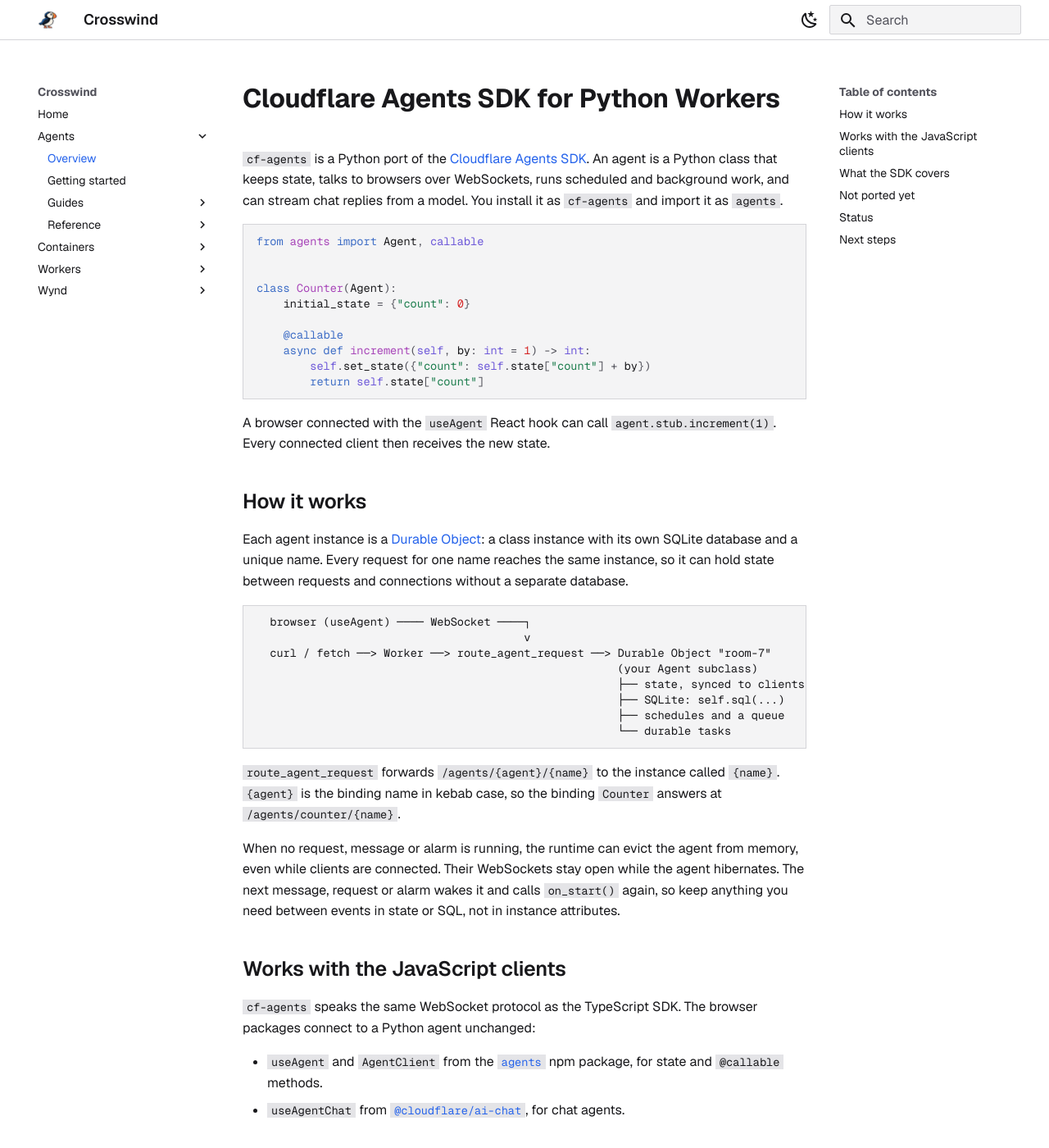
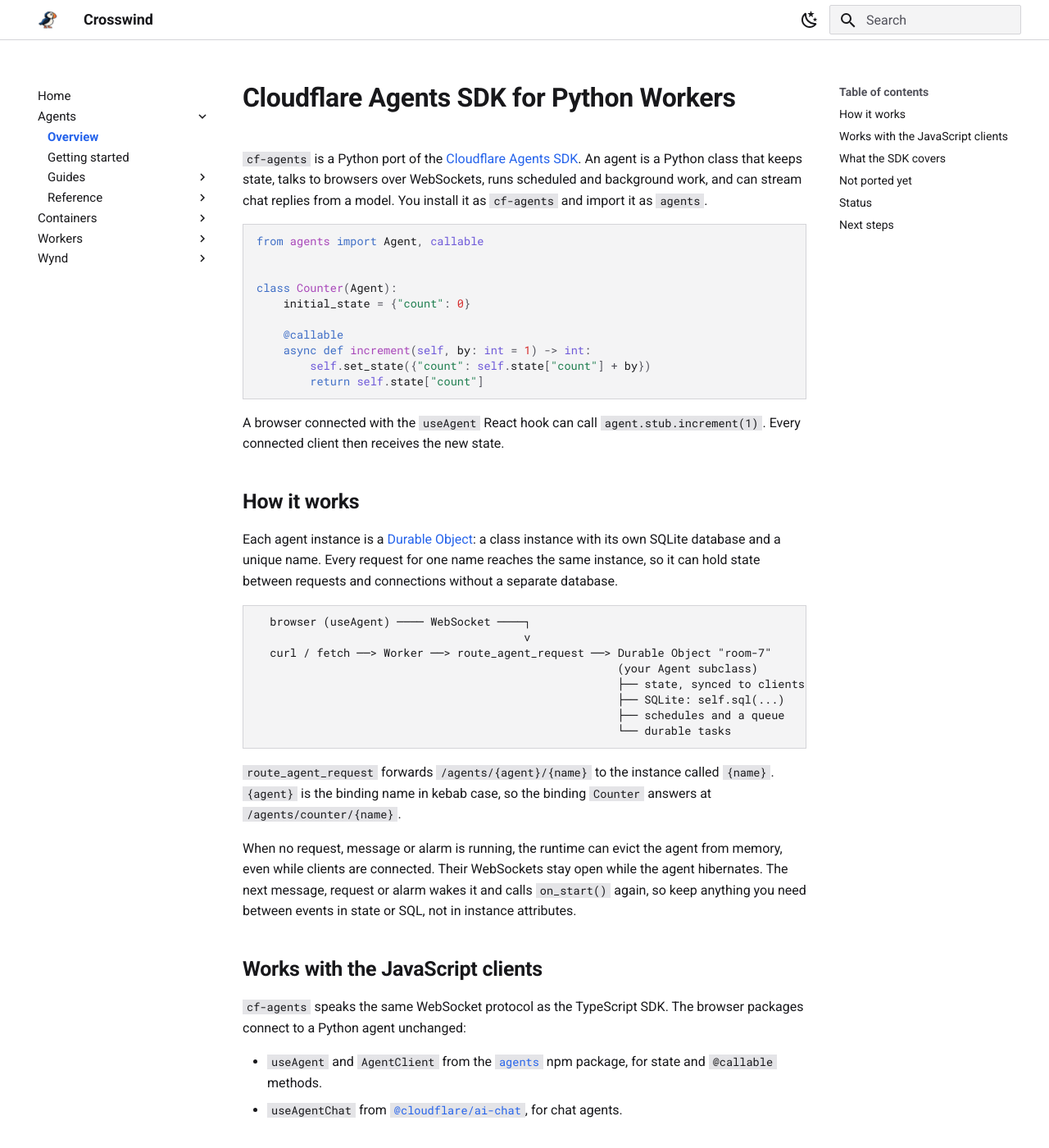
Before and after one commit to justanotherbyte/cf-agents, an MkDocs documentation site: the page built from docs/docs/agents/overview.md, in a window 1280 px wide and 1400 px high. Shown: the whole window at 82% size. Built offline with MkDocs 1.6.1 and Material for MkDocs 9.7.7, drawn with Linux system fonts in a browser that asks for light colours.

Commit message:
revert to default mkdocs formatting with inspiration from uv
Co-Authored-By: Claude Opus 5.5 <noreply@anthropic.com>

```diff
--- a/docs/docs/stylesheets/theme.css
+++ b/docs/docs/stylesheets/theme.css
@@ -209,3 +209,29 @@ body {
     transition: none;
   }
 }
+
+/* Primary nav, after docs.astral.sh/uv: smaller text and tighter spacing on wide screens */
+@media screen and (min-width: 76.25em) {
+  /* The title is only needed for back navigation in the mobile drawer */
+  .md-nav--primary .md-nav__title {
+    display: none;
+  }
+
+  .md-nav--primary,
+  .md-nav--primary .md-nav {
+    font-size: 0.75rem;
+  }
+
+  /* Space items with the item margin, not the link margin, so gaps stay even */
+  .md-nav--primary .md-nav__link {
+    margin: 0;
+  }
+
+  .md-nav--primary .md-nav__item {
+    margin-top: 0.35em;
+  }
+}
+
+.md-nav__link--active {
+  font-weight: 700;
+}
--- a/docs/mkdocs.yml
+++ b/docs/mkdocs.yml
@@ -5,7 +5,6 @@ theme:
   custom_dir: overrides
   logo: assets/logo.png
   favicon: assets/logo.png
-  font: false  # overrides/main.html loads Geist
   palette:
     - media: "(prefers-color-scheme: light)"
       scheme: default
--- a/docs/overrides/main.html
+++ b/docs/overrides/main.html
@@ -1,11 +1,4 @@
 {% extends "base.html" %}
-
-{#- Material's font option loads only weights 300, 400 and 700; theme.css also uses 500 and 600 #}
-{% block fonts %}
-  <link rel="preconnect" href="https://fonts.gstatic.com" crossorigin>
-  <link rel="stylesheet" href="https://fonts.googleapis.com/css2?family=Geist:ital,wght@0,100..900;1,100..900&family=Geist+Mono:ital,wght@0,100..900;1,100..900&display=fallback">
-  <style>:root{--md-text-font:"Geist";--md-code-font:"Geist Mono"}</style>
-{% endblock %}
 
 {% block extrahead %}
   <script
```
